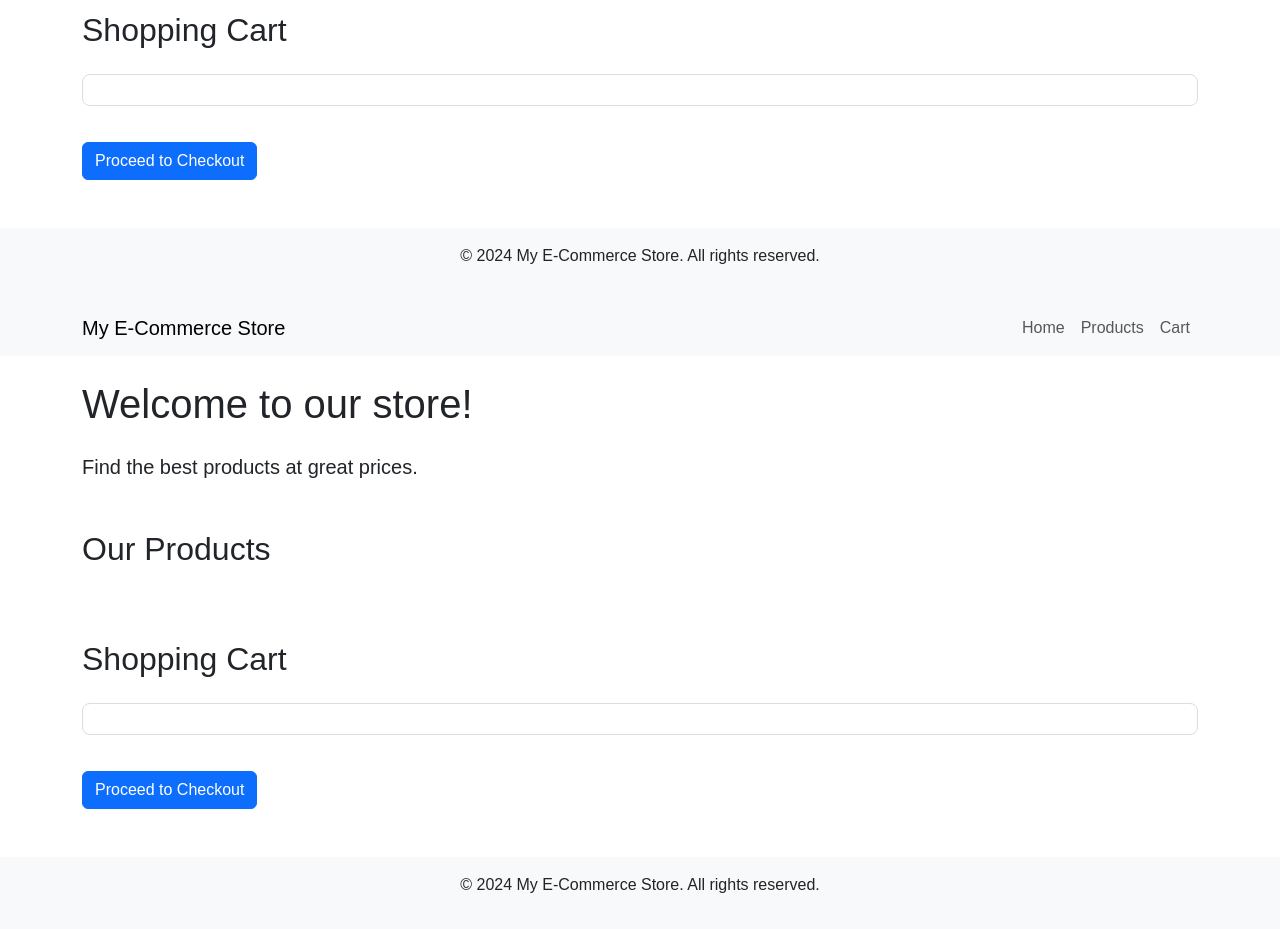
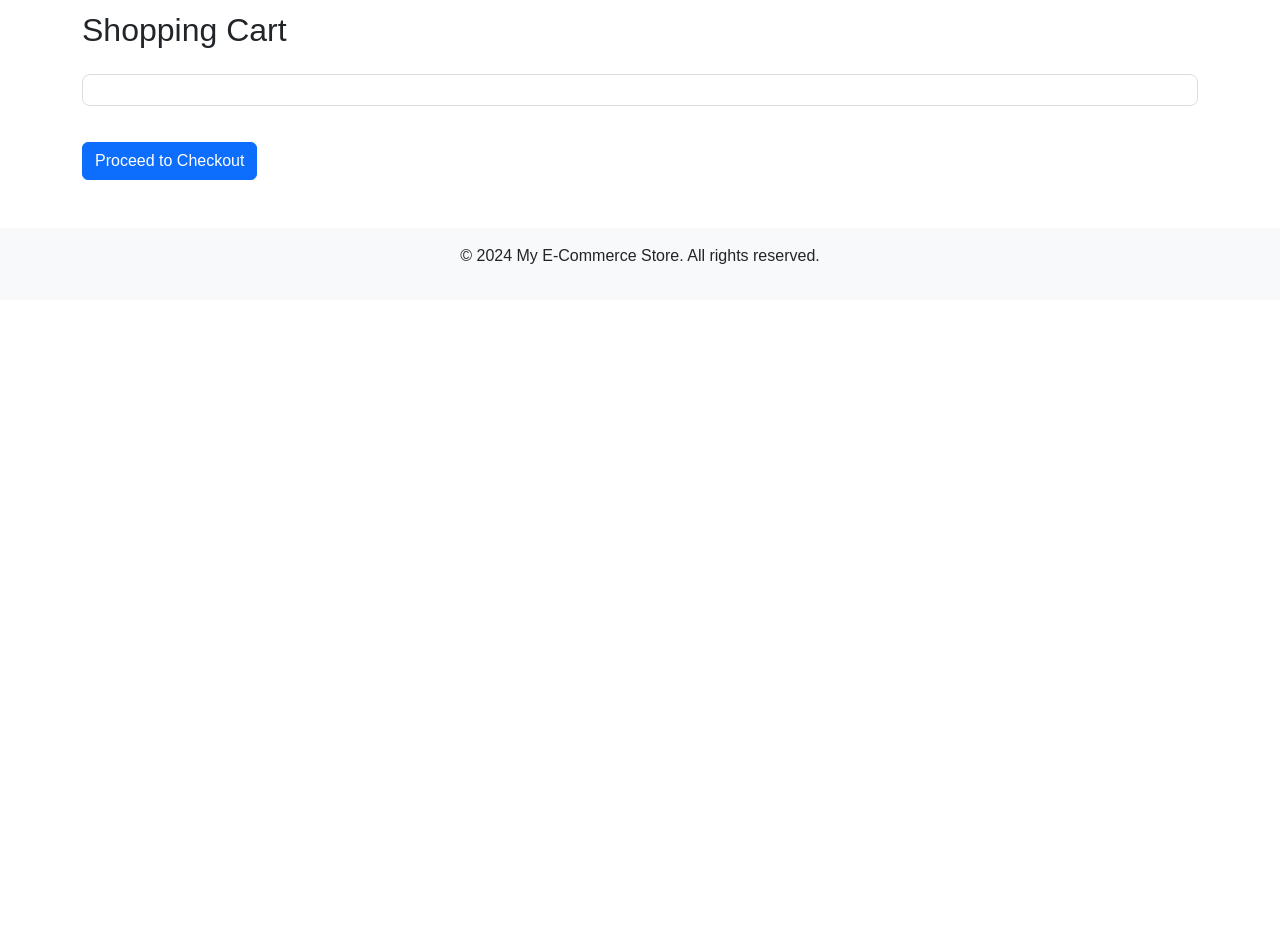
Before and after one commit to Shlezman/web-development-project, a plain HTML site: page ui/index.html in a window 1280 px wide. Shown: the part 779-1708 px from the top of the page. After the commit the page ends 1079 px from the top, so only its background shows below. Drawn offline with nearby package versions, Linux system fonts and the light colour scheme.

Commit message:
fixed html

```diff
--- a/ui/index.html
+++ b/ui/index.html
@@ -64,69 +64,3 @@
 </body>
 
 </html>
-<!DOCTYPE html>
-<html lang="en">
-
-<head>
-    <meta charset="UTF-8">
-    <meta name="viewport" content="width=device-width, initial-scale=1.0">
-    <title>E-Commerce Store</title>
-    <link href="https://cdn.jsdelivr.net/npm/bootstrap@5.3.0-alpha1/dist/css/bootstrap.min.css" rel="stylesheet">
-    <link rel="stylesheet" href="css/styles.css">
-</head>
-
-<body>
-    <nav class="navbar navbar-expand-lg navbar-light bg-light">
-        <div class="container">
-            <a class="navbar-brand" href="#">My E-Commerce Store</a>
-            <button class="navbar-toggler" type="button" data-bs-toggle="collapse" data-bs-target="#navbarNav"
-                aria-controls="navbarNav" aria-expanded="false" aria-label="Toggle navigation">
-                <span class="navbar-toggler-icon"></span>
-            </button>
-            <div class="collapse navbar-collapse" id="navbarNav">
-                <ul class="navbar-nav ms-auto">
-                    <li class="nav-item">
-                        <a class="nav-link" href="#home">Home</a>
-                    </li>
-                    <li class="nav-item">
-                        <a class="nav-link" href="#products">Products</a>
-                    </li>
-                    <li class="nav-item">
-                        <a class="nav-link" href="#cart">Cart</a>
-                    </li>
-                </ul>
-            </div>
-        </div>
-    </nav>
-
-    <main class="container mt-4">
-        <section id="home">
-            <h1 class="mb-4">Welcome to our store!</h1>
-            <p class="lead">Find the best products at great prices.</p>
-        </section>
-
-        <section id="products" class="mt-5">
-            <h2 class="mb-4">Our Products</h2>
-            <div id="product-list" class="row">
-                <!-- Product items will be dynamically added here -->
-            </div>
-        </section>
-
-        <section id="cart" class="mt-5">
-            <h2 class="mb-4">Shopping Cart</h2>
-            <div id="cart-items">
-                <!-- Cart items will be dynamically added here -->
-            </div>
-            <button id="checkout-btn" class="btn btn-primary mt-3">Proceed to Checkout</button>
-        </section>
-    </main>
-
-    <footer class="bg-light text-center py-3 mt-5">
-        <p>&copy; 2024 My E-Commerce Store. All rights reserved.</p>
-    </footer>
-
-    <script src="https://cdn.jsdelivr.net/npm/bootstrap@5.3.0-alpha1/dist/js/bootstrap.bundle.min.js"></script>
-    <script src="js/script.js"></script>
-</body>
-
-</html>
```
